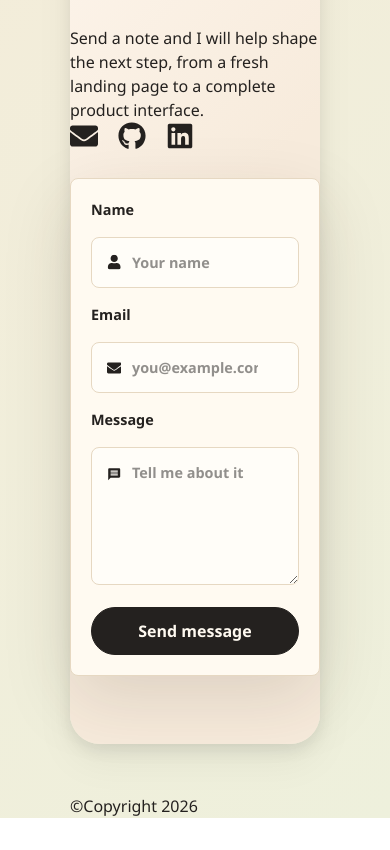
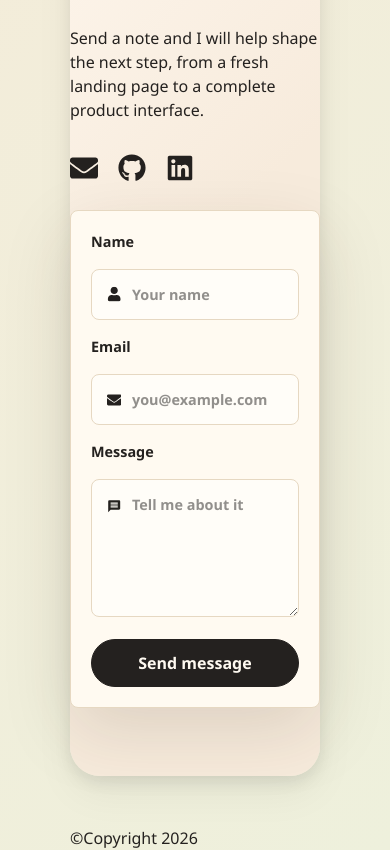
Before and after one commit to Niranjan12777/Portfolio, a React (Vite) app in the folder Frontend/: page / in a window 390 px wide. Shown: the part 2700-3550 px from the top of the page. Before the commit the page ends 3518 px from the top, so only its background shows below. Built offline with nearby package versions, Linux system fonts and the light colour scheme; no server answers.

Commit message:
style: improve contact form responsiveness

```diff
--- a/Frontend/src/pages/Contact/Contact.css
+++ b/Frontend/src/pages/Contact/Contact.css
@@ -69,3 +69,14 @@
     grid-template-columns: 1fr;
   }
 }
+
+@media (max-width: 560px) {
+  .contact-form input,
+  .contact-form textarea {
+    padding-right: 14px;
+  }
+
+  .contact-form button {
+    width: 100%;
+  }
+}
--- a/Frontend/src/pages/Contact/Contact.jsx
+++ b/Frontend/src/pages/Contact/Contact.jsx
@@ -27,8 +27,8 @@ function Contact() {
           </p>
         </div>
 
+        <div className="flex flex-row gap-5 md: mt-8">
 
-        <div className="flex flex-row gap-5">
           <a href="mailto:nkammar45@gmail.com" className="flex items-center gap-3 hover:text-white transition-colors">
             <FaEnvelope className="size-7" />
           </a>
```
